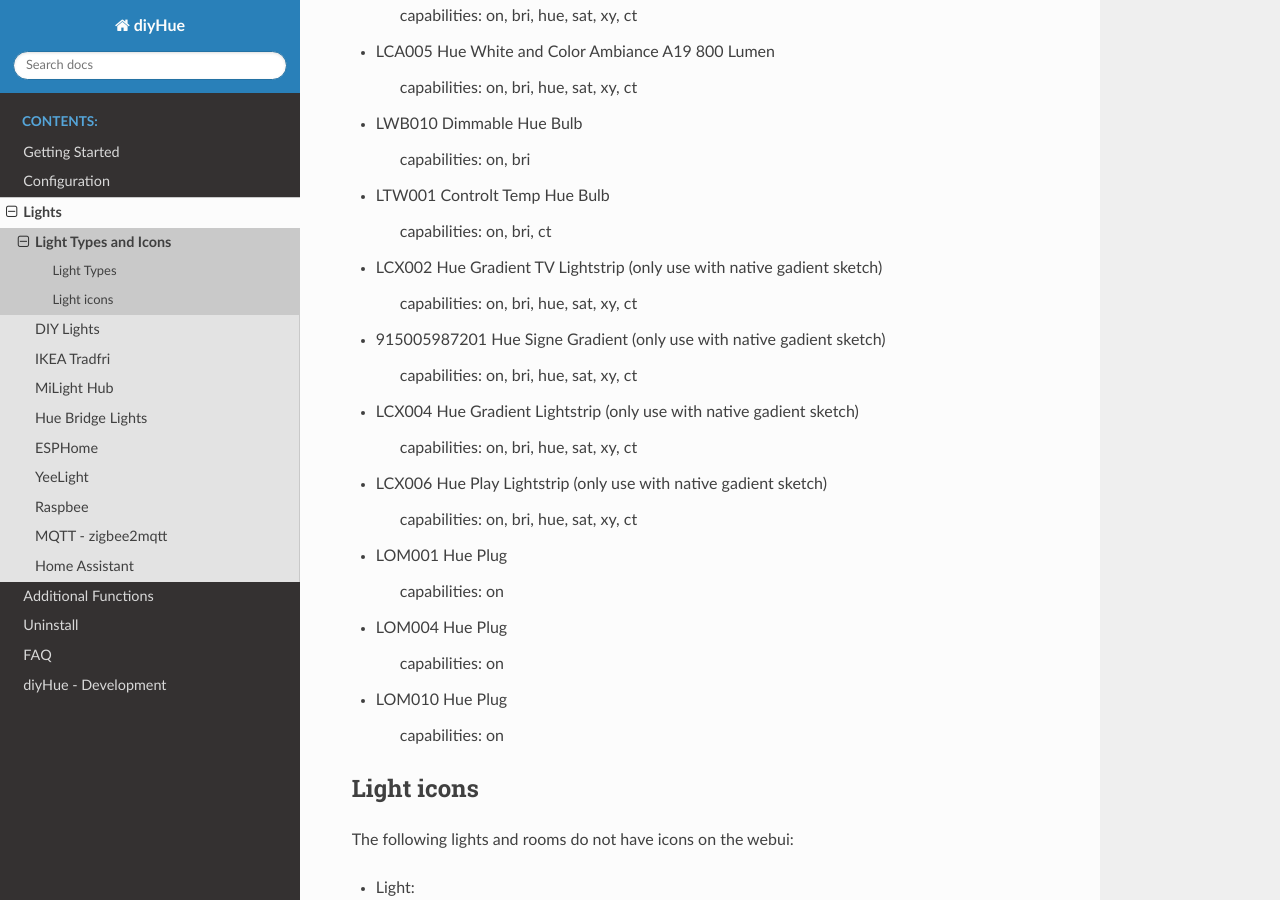
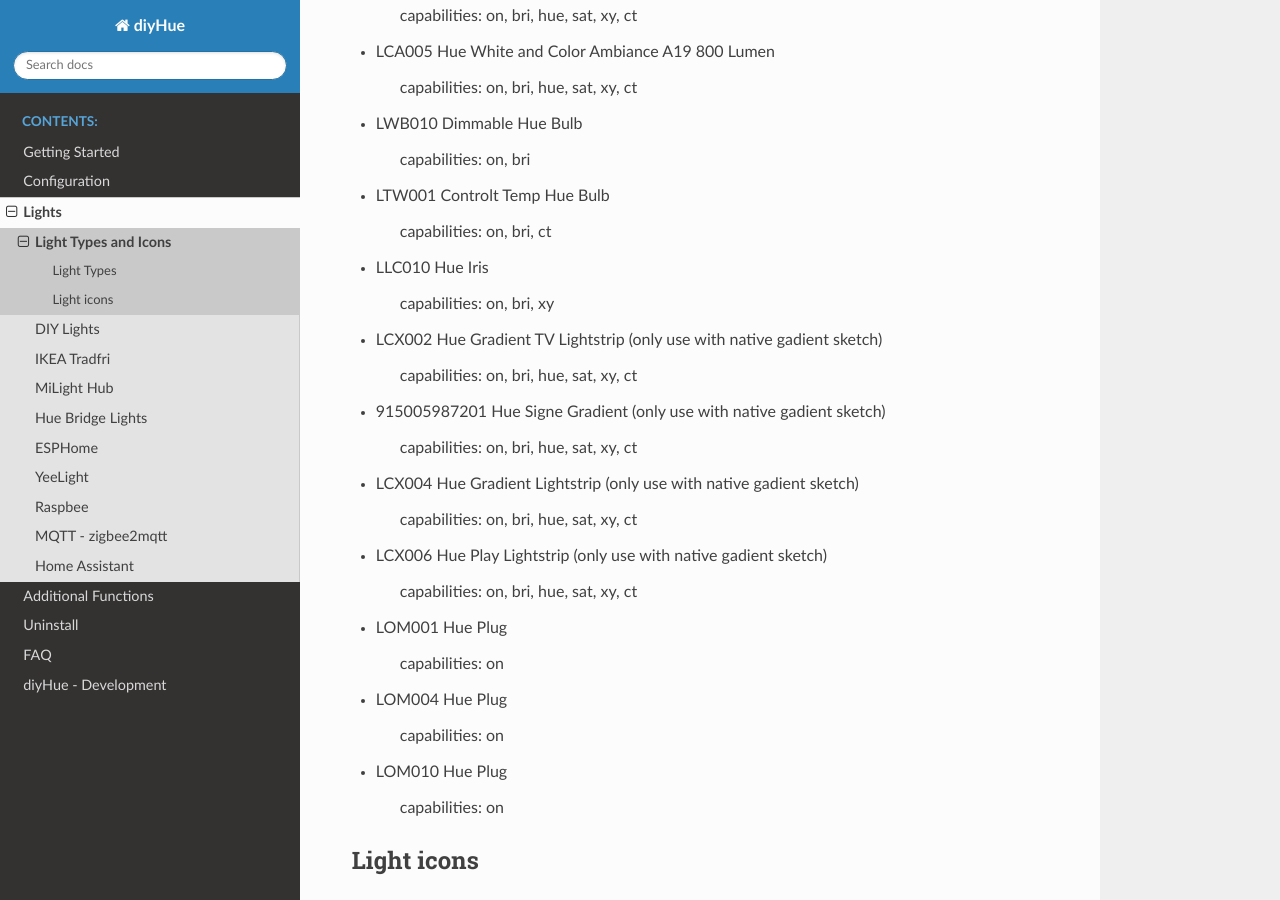
Before and after one commit to diyhue/ReadTheDocs, a Sphinx documentation site: the page built from source/lights/lightTypes.rst, in a window 1280 px wide and 900 px high, scrolled down 752 px. Built offline with Sphinx 7.4.7 and the Read the Docs theme 3.1.0, drawn with Linux system fonts in a browser that asks for light colours.

Commit message:
Add LLC010

```diff
--- a/source/lights/lightTypes.rst
+++ b/source/lights/lightTypes.rst
@@ -45,6 +45,10 @@
 * LTW001 Controlt Temp Hue Bulb
 
     capabilities: on, bri, ct
+
+* LLC010 Hue Iris
+
+    capabilities: on, bri, xy
 
 * LCX002 Hue Gradient TV Lightstrip (only use with native gadient sketch)
 
```
